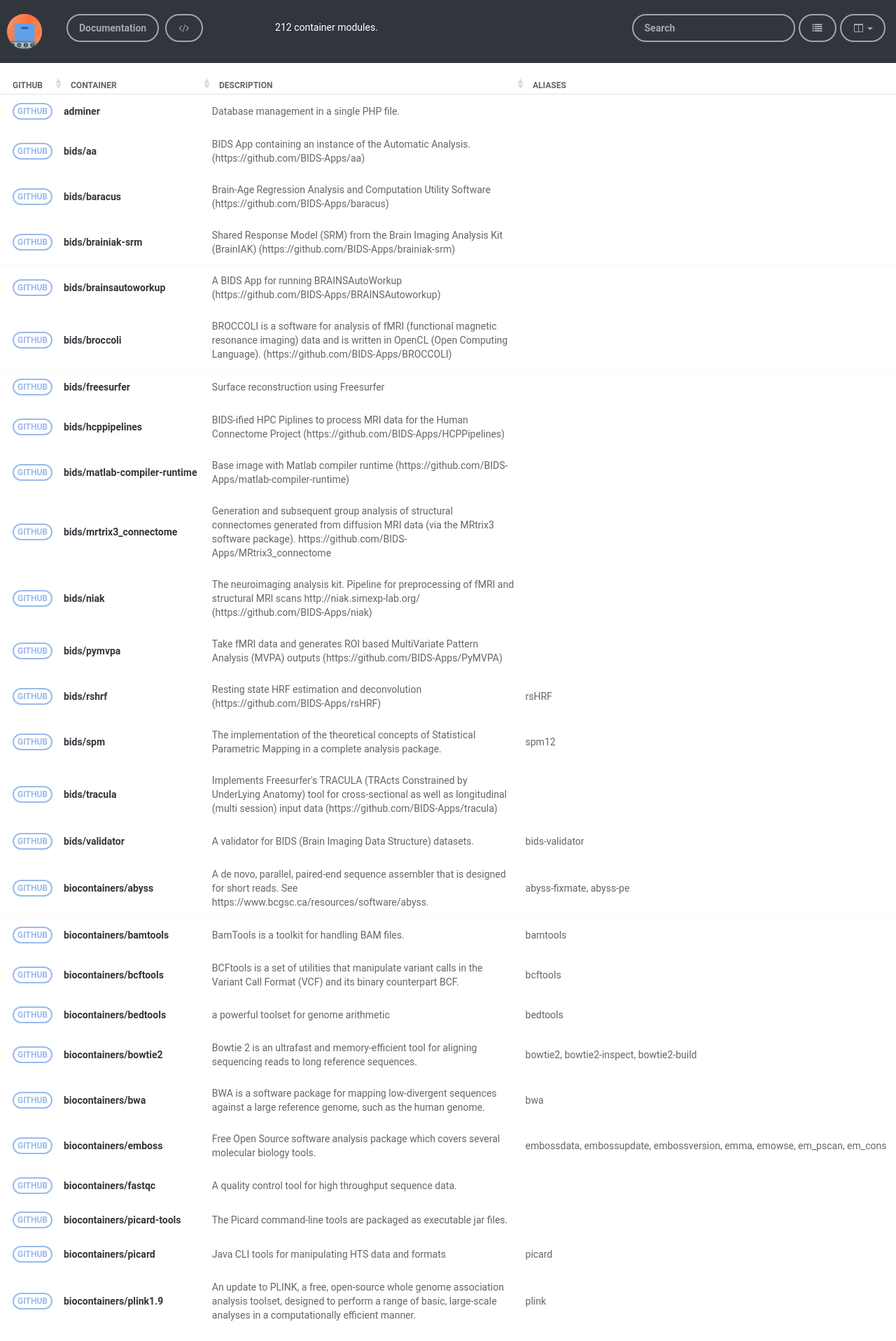
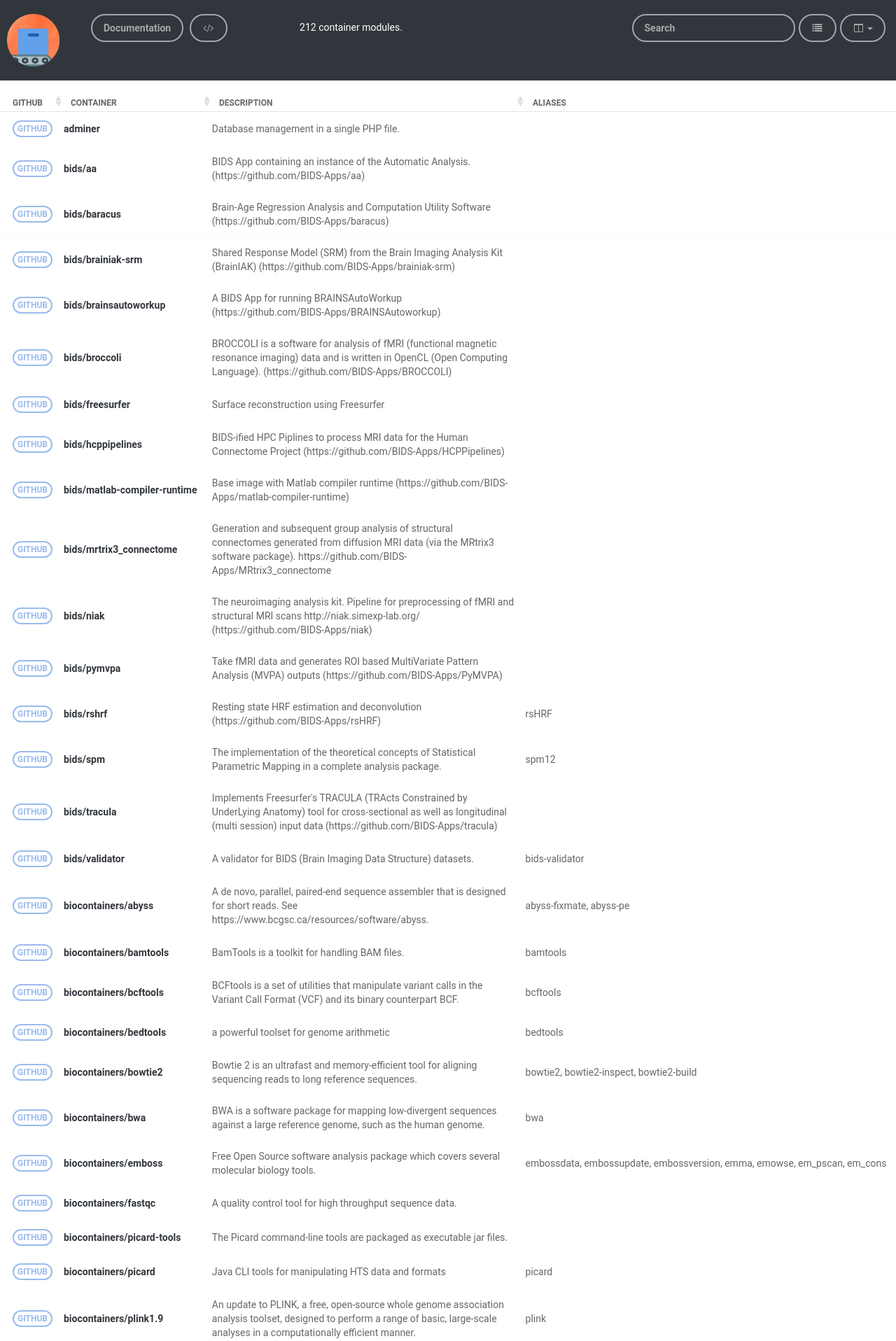
Before and after one commit to autamus/registry, a Jekyll site: the page built from pages/index.md, in a window 1280 px wide. Shown: the top 1916 px of the page at 70% size. Built offline with Jekyll 4.4.1, drawn with Linux system fonts in a browser that asks for light colours; nearby versions of some CDN libraries; some of the changed text lies outside the part shown.

Commit message:
Update Logo

```diff
--- a/_includes/table.html
+++ b/_includes/table.html
@@ -7,7 +7,7 @@
             <span style="float:left">
             <a href="https://autamus.io/docs">
                 <img src="img/logo.png"
-                     style="width:50px; margin-right:30px;float:left"></a></span>
+                     style="width:75px; margin-right:40px;float:left"></a></span>
             <button id="docsBtn" class="btn btn-default">Documentation</button>
             <button id="apiBtn" class="btn btn-default"><i class="fa fa-code"></i></button>
             <span style="color:white;margin-left:100px" id="message">{{ site.library.size }} container modules.</span>
--- a/_layouts/container.html
+++ b/_layouts/container.html
@@ -7,7 +7,7 @@
         <div style="margin-top:25px" class="col-lg-5 col-lg-offset-1">
             <div class="spacing"></div>
             <a href="{{ site.baseurl }}"><img src="{{ site.baseurl }}/img/logo.png"
-                 style="float:left; width:200px"></span></a>
+                 style="float:left; width:150px"></span></a>
         </div>
         <div class="col-lg-4 col-lg-offset-1">
             <div class="spacing"></div>
```
